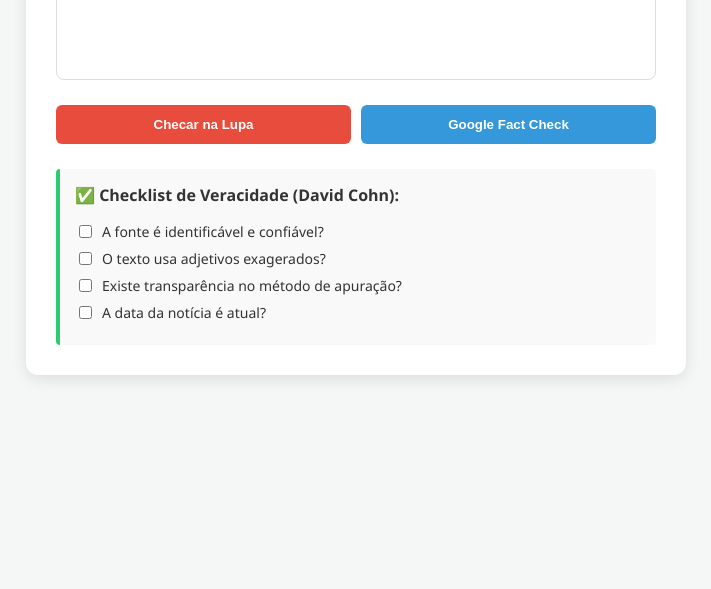
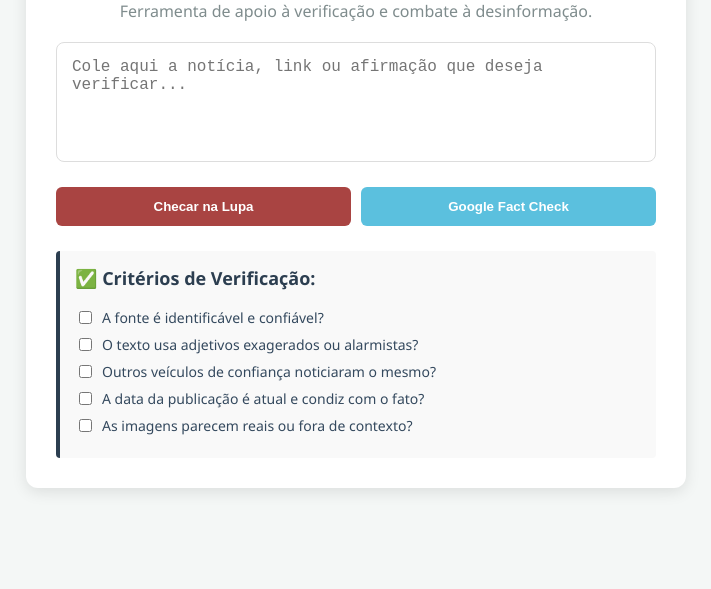
Before and after one commit to madugaspars/verificanot-cia, a plain HTML site: page index.html in a window 1280 px wide. Shown: the part 211-800 px from the top of the page, without its empty margins (284-995 px from the left). Drawn offline with Linux system fonts and the light colour scheme.

Commit message:
Update index.html

```diff
--- a/index.html
+++ b/index.html
@@ -3,61 +3,64 @@
 <head>
     <meta charset="UTF-8">
     <meta name="viewport" content="width=device-width, initial-scale=1.0">
-    <title>VerificaJornal | Checagem de Fatos</title>
+    <title>Portal de Checagem | Verificação de Fatos</title>
     <style>
-        body { font-family: 'Segoe UI', Tahoma, Geneva, Verdana, sans-serif; background-color: #f4f7f6; color: #333; display: flex; justify-content: center; padding: 20px; }
-        .container { background: white; padding: 30px; border-radius: 12px; box-shadow: 0 4px 15px rgba(0,0,0,0.1); max-width: 600px; width: 100%; }
-        h1 { color: #2c3e50; text-align: center; font-size: 24px; }
-        p { text-align: center; color: #666; }
-        textarea { width: 100%; height: 120px; padding: 12px; border: 1px solid #ddd; border-radius: 8px; margin-top: 10px; resize: none; box-sizing: border-box; }
-        .btn-group { display: grid; grid-template-columns: 1fr 1fr; gap: 10px; margin-top: 20px; }
-        button { padding: 12px; border: none; border-radius: 6px; cursor: pointer; font-weight: bold; transition: 0.3s; }
-        .btn-lupa { background-color: #e74c3c; color: white; }
-        .btn-google { background-color: #3498db; color: white; }
+        body { font-family: 'Segoe UI', Tahoma, Geneva, Verdana, sans-serif; background-color: #f4f7f6; display: flex; justify-content: center; align-items: center; height: 100vh; margin: 0; }
+        .container { background: white; padding: 30px; border-radius: 12px; box-shadow: 0 4px 15px rgba(0,0,0,0.1); width: 90%; max-width: 600px; text-align: center; }
+        h1 { color: #2c3e50; margin-bottom: 5px; }
+        p { color: #7f8c8d; margin-bottom: 20px; }
+        textarea { width: 100%; height: 120px; padding: 15px; border: 1px solid #ddd; border-radius: 8px; resize: none; box-sizing: border-box; font-size: 16px; }
+        .buttons { display: flex; gap: 10px; margin-top: 20px; justify-content: center; }
+        button { padding: 12px 20px; border: none; border-radius: 6px; cursor: pointer; font-weight: bold; transition: 0.3s; color: white; flex: 1; }
+        .btn-lupa { background-color: #a94442; }
+        .btn-google { background-color: #5bc0de; }
         button:hover { opacity: 0.8; }
-        .checklist { margin-top: 25px; padding: 15px; background: #f9f9f9; border-left: 4px solid #2ecc71; border-radius: 4px; }
-        h3 { font-size: 16px; margin-top: 0; }
-        .item { font-size: 14px; margin-bottom: 8px; display: flex; align-items: center; }
+        .checklist { text-align: left; margin-top: 25px; background: #f9f9f9; padding: 15px; border-left: 4px solid #2c3e50; border-radius: 4px; }
+        .checklist h3 { margin-top: 0; font-size: 18px; color: #2c3e50; }
+        .item { display: flex; align-items: center; margin-bottom: 8px; font-size: 14px; color: #34495e; }
         input[type="checkbox"] { margin-right: 10px; }
     </style>
 </head>
 <body>
 
 <div class="container">
-    <h1>🔍 VerificaJornal</h1>
-    <p>Ferramenta de apoio à veracidade na "Próxima Temporada de Jornalismo".</p>
+    <h1>🔍 Central de Checagem</h1>
+    <p>Ferramenta de apoio à verificação e combate à desinformação.</p>
 
-    <textarea id="textoNoticia" placeholder="Cole aqui a notícia ou afirmação que deseja verificar..."></textarea>
+    <textarea id="noticia" placeholder="Cole aqui a notícia, link ou afirmação que deseja verificar..."></textarea>
 
-    <div class="btn-group">
-        <button class="btn-lupa" onclick="checar('lupa')">Checar na Lupa</button>
-        <button class="btn-google" onclick="checar('google')">Google Fact Check</button>
+    <div class="buttons">
+        <button class="btn-lupa" onclick="buscarNaLupa()">Checar na Lupa</button>
+        <button class="btn-google" onclick="buscarNoGoogle()">Google Fact Check</button>
     </div>
 
     <div class="checklist">
-        <h3>✅ Checklist de Veracidade (David Cohn):</h3>
+        <h3>✅ Critérios de Verificação:</h3>
         <div class="item"><input type="checkbox"> A fonte é identificável e confiável?</div>
-        <div class="item"><input type="checkbox"> O texto usa adjetivos exagerados?</div>
-        <div class="item"><input type="checkbox"> Existe transparência no método de apuração?</div>
-        <div class="item"><input type="checkbox"> A data da notícia é atual?</div>
+        <div class="item"><input type="checkbox"> O texto usa adjetivos exagerados ou alarmistas?</div>
+        <div class="item"><input type="checkbox"> Outros veículos de confiança noticiaram o mesmo?</div>
+        <div class="item"><input type="checkbox"> A data da publicação é atual e condiz com o fato?</div>
+        <div class="item"><input type="checkbox"> As imagens parecem reais ou fora de contexto?</div>
     </div>
 </div>
 
 <script>
-    function checar(plataforma) {
-        const texto = document.getElementById('textoNoticia').value;
-        if (!texto) {
-            alert("Por favor, cole um texto para verificar.");
-            return;
+    function buscarNoGoogle() {
+        let termo = document.getElementById('noticia').value;
+        if (termo) {
+            window.open(`https://toolbox.google.com/factcheck/explorer/search/${encodeURIComponent(termo)};hl=pt-BR`, '_blank');
+        } else {
+            alert("Por favor, cole uma informação primeiro!");
         }
+    }
 
-        let url = "";
-        if (plataforma === 'lupa') {
-            url = `https://piegas.org/lupa/?s=${encodeURIComponent(texto)}`;
+    function buscarNaLupa() {
+        let termo = document.getElementById('noticia').value;
+        if (termo) {
+            window.open(`https://lupa.uol.com.br/busca?q=${encodeURIComponent(termo)}`, '_blank');
         } else {
-            url = `https://toolbox.google.com/factcheck/explorer/search/${encodeURIComponent(texto)};hl=pt-BR`;
+            alert("Por favor, cole uma informação primeiro!");
         }
-        window.open(url, '_blank');
     }
 </script>
 
```
